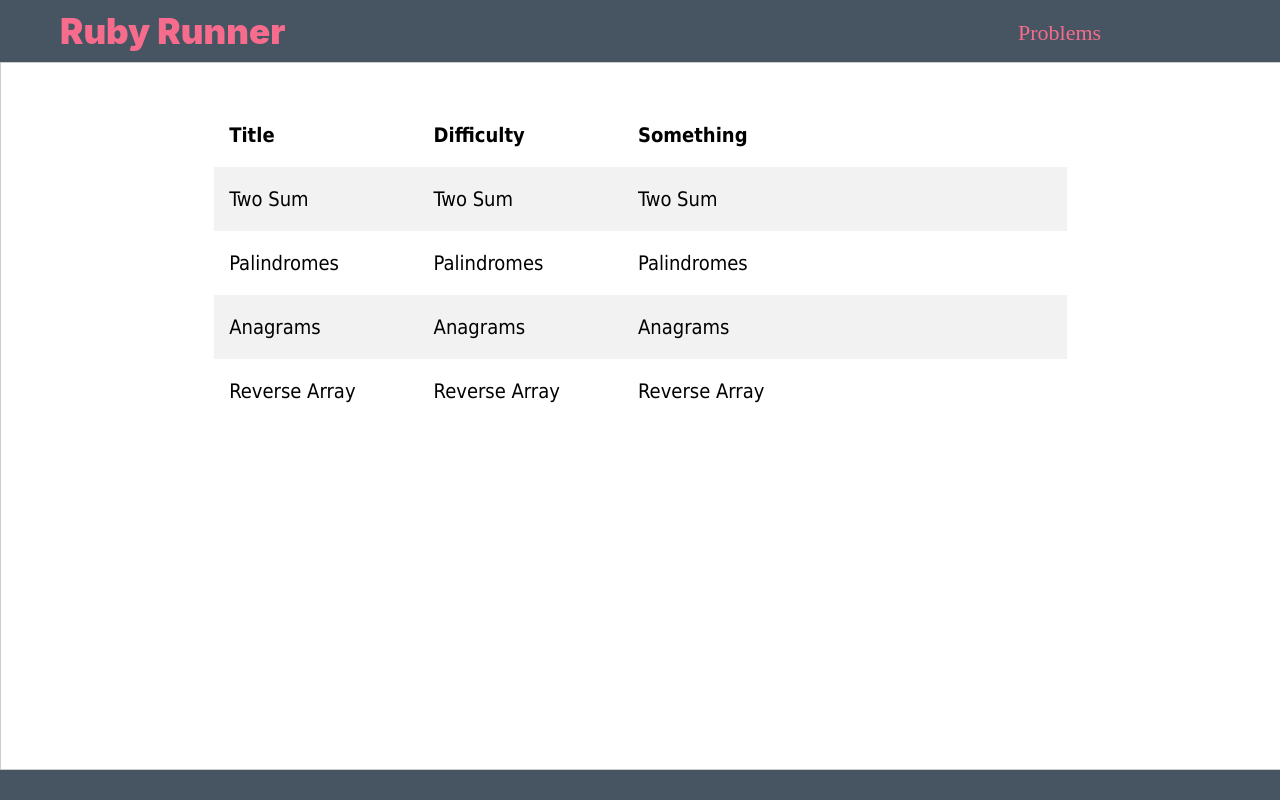
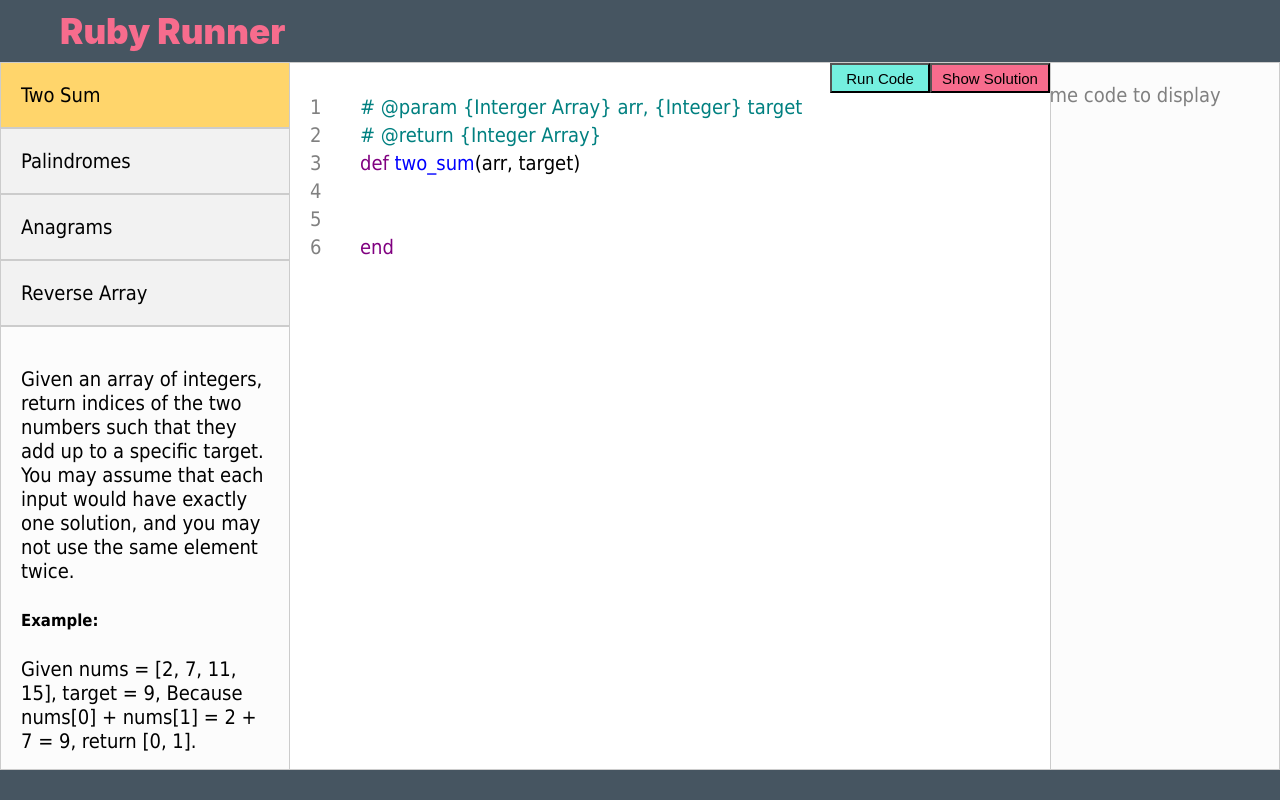
Before and after one commit to bmartinson5/ruby-IDE, a React (Create React App) app: page / in a window 1280 px wide. Built offline with nearby package versions, Linux system fonts and the light colour scheme; no server answers.

Commit message:
reformated css files, and able to display security warning

```diff
--- a/src/components/App.js
+++ b/src/components/App.js
@@ -12,7 +12,7 @@ class App extends Component {
     super(props)
     this.state = {
       selectedProblem: 0,
-      currentPage: "problemsList"
+      currentPage: "editor"
     }
   }
 
--- a/src/components/EditorControl.js
+++ b/src/components/EditorControl.js
@@ -1,5 +1,6 @@
 import React, { Component } from "react";
 import "../css/App.css";
+import "../css/CodeRunner.css";
 import Editor from "./Editor";
 import ProblemSuggestions from "./ProblemSuggestions";
 import * as Draft from "draft-js";
@@ -29,15 +30,19 @@ class EditorControl extends Component {
     const rawJson = Draft.convertToRaw(currentEditor);
     const pid = this.state.currentProblem;
     this.setState({ loading: true })
-    axios.post('https://ruby-runner-api.herokuapp.com/run', ({function_name: default_problems[pid].toLowerCase(), content: rawJson, problem_index: this.state.currentProblem}))
-    // axios.post('http://localhost:3000/run/', ({function_name: default_problems[pid].toLowerCase(), content: rawJson, problem_index: this.state.currentProblem}))
+    // axios.post('https://ruby-runner-api.herokuapp.com/run', ({function_name: default_problems[pid].toLowerCase(), content: rawJson, problem_index: this.state.currentProblem}))
+    axios.post('http://localhost:3000/run/', ({function_name: default_problems[pid].toLowerCase(), content: rawJson, problem_index: this.state.currentProblem}))
          .then(response => {
            this.setState({
              loading: false,
              firstCallToAPi: false
            })
            console.log('response ', response.data);
-           this.formatCodeOutput(response.data)
+           if(response.data[0].includes("Unpermitted")){
+             this.setState({codeOutput: response.data})
+           } else {
+             this.formatCodeOutput(response.data)
+           }
          })
          .catch(error => {
            this.setState({
@@ -48,6 +53,10 @@ class EditorControl extends Component {
            console.log('error', error.response)
          })
   }
+
+  // formatErrorOutput = (error) => {
+  //
+  // }
 
   formatCodeOutput = (tests) => {
     let output = [];
--- a/src/components/Navbar.js
+++ b/src/components/Navbar.js
@@ -4,6 +4,7 @@ import '../css/Navbar.css';
 class Navbar extends Component {
   constructor(props){
     super(props)
+            //<a href="#" onClick={() => this.props.changePage("problemsList")}>Problems</a>
   }
 
   render(){
@@ -14,7 +15,6 @@ class Navbar extends Component {
             Ruby Runner
           </div>
           <div className="navbar-item">
-            <a href="#" onClick={() => this.props.changePage("problemsList")}>Problems</a>
           </div>
           <div className="navbar-item">
           </div>
--- a/src/components/ProblemSuggestions.js
+++ b/src/components/ProblemSuggestions.js
@@ -1,6 +1,6 @@
 import React from "react";
 import ProblemSuggestion from "./ProblemSuggestion.js"
-import "../css/App.css";
+import "../css/ProblemSuggestions.css";
 import {problem_names} from '../helpers/default_problems'
 import {descriptions} from '../helpers/descriptions'
 
--- a/src/css/App.css
+++ b/src/css/App.css
@@ -29,64 +29,3 @@ footer {
    height: 30px;
    width:100%;
 }
-
-.problems-list {
-  grid-area: problems;
-   white-space: normal;
-  background-color: white;
-  color: black;
-  font-size: 20px;
-  position: relative;
-  resize: none;
-  outline: none;
-  border: 1.5px solid #cccccc;
-  border-right: none;
-  overflow-y:auto;
-  font-family: Tahoma, sans-serif;
-}
-
-.problem-list-item {
-  background-color: #F2F2F2;
-  border-bottom: 2px solid #cccccc;
-  padding: 20px;
-  position: relative;
-}
-
-.selected-item {
-  background-color: #FFD56B;
-}
-
-.problem-description {
-  font-size: 20px;
-  padding: 20px;
-}
-
-
-.code-runner {
-  grid-area: code-runner;
-  white-space: normal;
-  background-color: white;
-  color: black;
-  font-size: 20px;
-  resize: none;
-  outline: none;
-  border: 1.5px solid #cccccc;
-  border-left: none;
-  overflow-y:auto;
-  font-family: Tahoma, sans-serif;
-  background-color: #FCFCFC;
-}
-
-.problem-description {
-  padding: 20px;
-  font-size: 20px;
-  padding: 20px;
-  background-color: #FCFCFC;
-  height: 100%;
-}
-
-.test-output {
-  padding: 40px;
-  padding-top: 20px;
-  padding-left: 60px;
-}
--- a/src/css/CodeRunner.css
+++ b/src/css/CodeRunner.css
@@ -5,3 +5,35 @@
   font-size: 20px;
   padding: 20px;
 }
+
+.code-runner {
+  grid-area: code-runner;
+  white-space: normal;
+  background-color: white;
+  color: black;
+  font-size: 20px;
+  resize: none;
+  outline: none;
+  border: 1.5px solid #cccccc;
+  border-left: none;
+  overflow-y:auto;
+  font-family: Tahoma, sans-serif;
+  background-color: #FCFCFC;
+  min-width: 350px;
+}
+
+.problem-description {
+  padding: 20px;
+  font-size: 20px;
+  padding: 20px;
+  background-color: #FCFCFC;
+  height: 100%;
+}
+
+
+
+.test-output {
+  padding: 40px;
+  padding-top: 20px;
+  padding-left: 60px;
+}
--- /dev/null
+++ b/src/css/ProblemSuggestions.css
@@ -0,0 +1,31 @@
+
+.problems-list {
+  grid-area: problems;
+   white-space: normal;
+  background-color: white;
+  color: black;
+  font-size: 20px;
+  position: relative;
+  resize: none;
+  outline: none;
+  border: 1.5px solid #cccccc;
+  border-right: none;
+  overflow-y:auto;
+  font-family: Tahoma, sans-serif;
+}
+
+.problem-list-item {
+  background-color: #F2F2F2;
+  border-bottom: 2px solid #cccccc;
+  padding: 20px;
+  position: relative;
+}
+
+.selected-item {
+  background-color: #FFD56B;
+}
+
+.problem-description {
+  font-size: 20px;
+  padding: 20px;
+}
```
Also changed, not shown: src/css/Problems.css (added).
